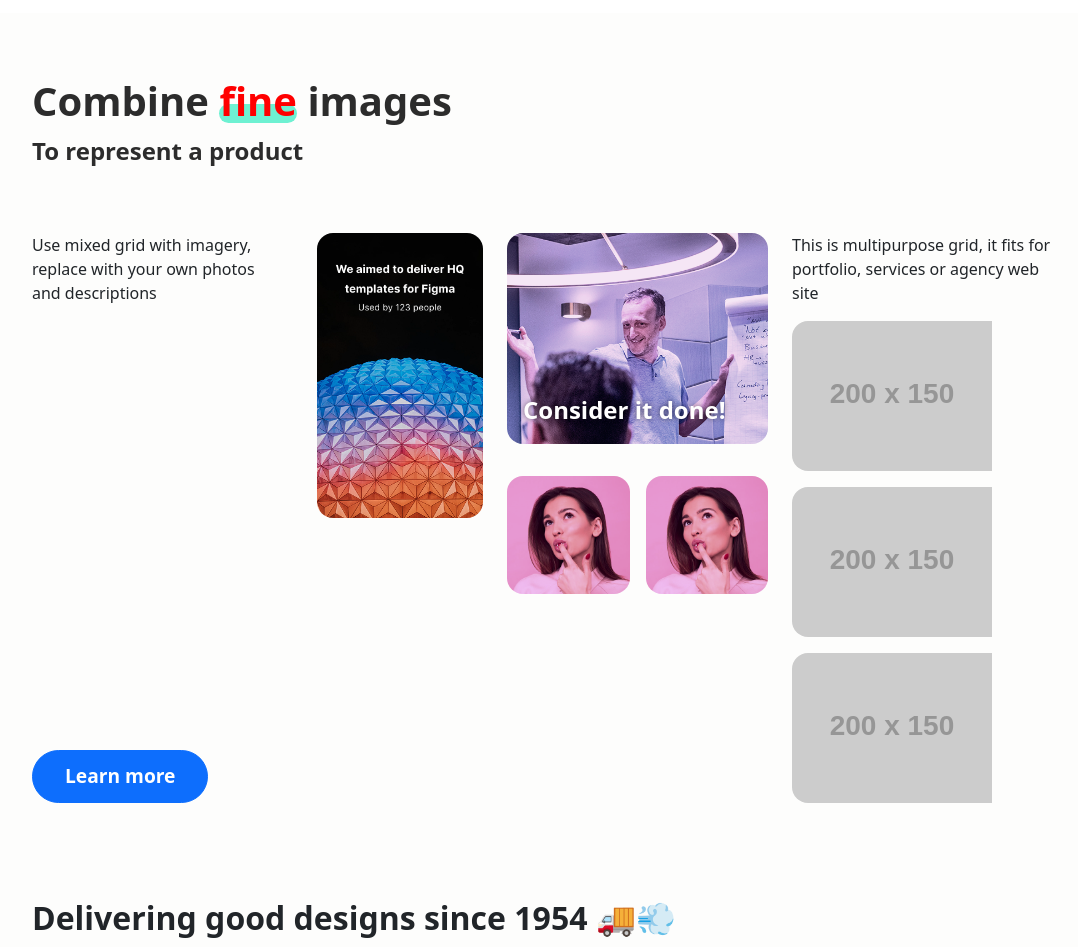
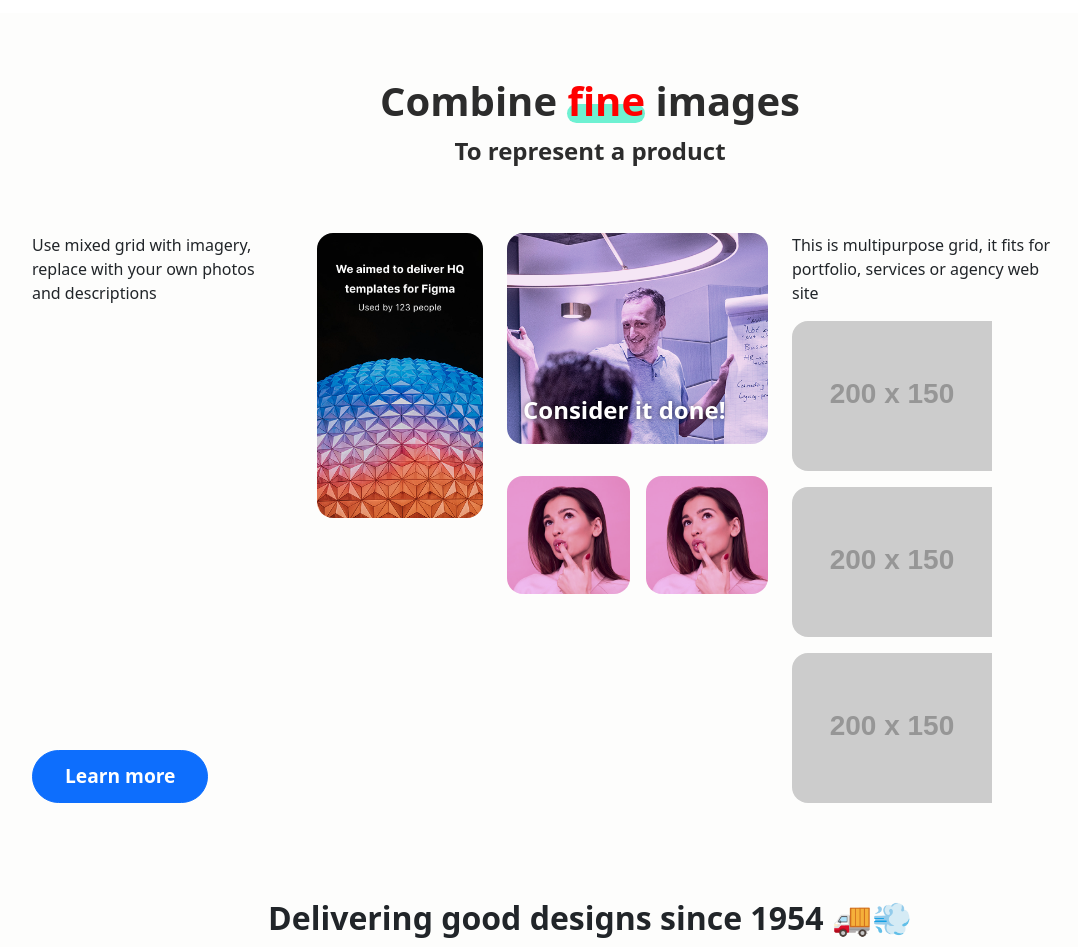
Before and after one commit to reubeen/Web-page, a plain HTML site: page index.html in a window 1280 px wide. Shown: the part 65-1012 px from the top of the page, without its empty margins (50-1128 px from the left). Drawn offline with nearby package versions, Linux system fonts and the light colour scheme; placeholder pictures from the web are drawn by us.

Commit message:
second one

```diff
--- a/style.css
+++ b/style.css
@@ -100,12 +100,15 @@
       font-size: 2.5rem;
       font-weight: 700;
       color: #2c2c2c;
+
+    text-align: center ! important;
     }
 
     .hero-subtitle {
       font-size: 1.5rem;
       font-weight: 700;
       color: #2c2c2c;
+      text-align: center ! important;
     }
     /* grid */
     .icon{
@@ -136,6 +139,9 @@
       font-weight: bold;
       font-size: 1.2rem;
     }
+    h2{
+      text-align: center ! important;
+    }
 
     .bg-light-yellow {
       background-color: #fff7db;
@@ -151,6 +157,8 @@
       margin-bottom: 1rem;
       color: white;
       font-size: 1.5rem;
+      text-align: center ! important;
+      text-align: center ! important;
     }
 
     .icon-pink { background-color: #e91e63; }
```
